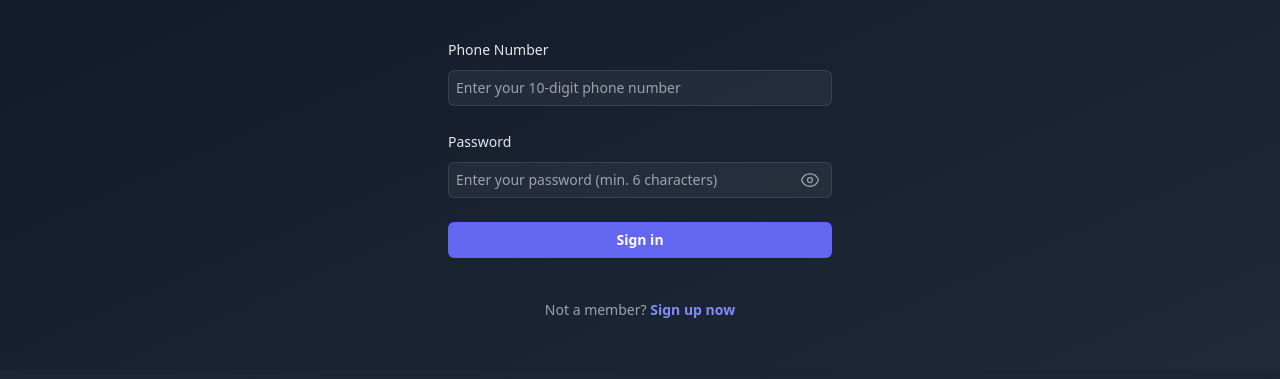
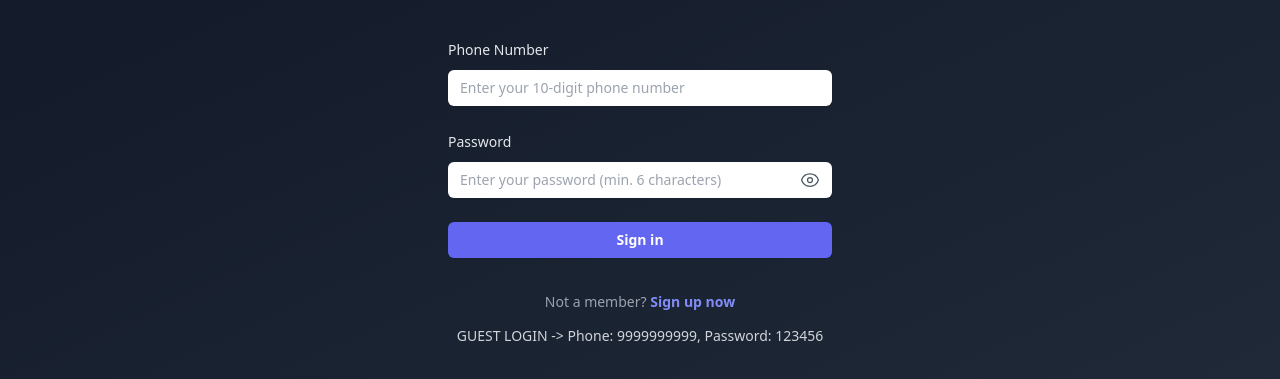
Before and after one commit to Aka5h-14/Khelo-Satta, a React (Vite) app in the folder frontend/: page / in a window 1280 px wide. Shown: the part 259-638 px from the top of the page. Built offline with nearby package versions, Linux system fonts and the light colour scheme; no server answers.

Commit message:
guest login, navbar link

```diff
--- a/frontend/src/components/Navbar.jsx
+++ b/frontend/src/components/Navbar.jsx
@@ -87,9 +87,10 @@ export default function Navbar() {
             <div className="hidden sm:ml-6 sm:block">
               <div className="flex space-x-4">
                 {navigation.map((item) => (
-                  <a
+                  <div
                     key={item.name}
-                    href={item.href}
+                    onClick={() => navigate(item.href)}
+                    role="button"
                     aria-current={item.current ? "page" : undefined}
                     className={classNames(
                       item.current
@@ -99,7 +100,7 @@ export default function Navbar() {
                     )}
                   >
                     {item.name}
-                  </a>
+                  </div>
                 ))}
               </div>
             </div>
--- a/frontend/src/components/Signin.jsx
+++ b/frontend/src/components/Signin.jsx
@@ -112,8 +112,9 @@ export default function Signin() {
                   autoComplete="tel"
                   required
                   pattern="[0-9]{10}"
+                  maxLength={10}
                   placeholder="Enter your 10-digit phone number"
-                  className="block w-full rounded-md border-0 bg-white/5 py-1.5 px-2 text-white shadow-sm ring-1 ring-inset ring-white/10 focus:ring-2 focus:ring-inset focus:ring-indigo-500 sm:text-sm sm:leading-6"
+                  className="block w-full rounded-md border-0 bg-white py-1.5 px-3 text-gray-900 shadow-sm ring-1 ring-inset ring-white/10 focus:ring-2 focus:ring-inset focus:ring-indigo-500 sm:text-sm sm:leading-6"
                 />
               </div>
             </div>
@@ -134,12 +135,12 @@ export default function Signin() {
                   required
                   minLength={6}
                   placeholder="Enter your password (min. 6 characters)"
-                  className="block w-full rounded-md border-0 bg-white/5 py-1.5 px-2 text-white shadow-sm ring-1 ring-inset ring-white/10 focus:ring-2 focus:ring-inset focus:ring-indigo-500 sm:text-sm sm:leading-6 pr-10"
+                  className="block w-full rounded-md border-0 bg-white py-1.5 px-3 text-gray-900 shadow-sm ring-1 ring-inset ring-white/10 focus:ring-2 focus:ring-inset focus:ring-indigo-500 sm:text-sm sm:leading-6 pr-10"
                 />
                 <button
                   type="button"
                   onClick={() => setShowPassword(!showPassword)}
-                  className="absolute inset-y-0 right-0 flex items-center pr-3 text-gray-400 hover:text-gray-300 focus:outline-none"
+                  className="absolute inset-y-0 right-0 flex items-center pr-3 text-gray-600 hover:text-gray-900 focus:outline-none"
                 >
                   {showPassword ? (
                     <svg xmlns="http://www.w3.org/2000/svg" fill="none" viewBox="0 0 24 24" strokeWidth={1.5} stroke="currentColor" className="w-5 h-5">
@@ -165,11 +166,14 @@ export default function Signin() {
             </div>
           </form>
 
-          <p className="mt-10 text-center text-sm text-gray-400">
+          <p className="mt-8 text-center text-sm text-gray-400">
             Not a member?{' '}
             <Link to="/signup" className="font-semibold leading-6 text-indigo-400 hover:text-indigo-300">
               Sign up now
             </Link>
+          </p>
+          <p className="mt-3 text-center text-sm text-gray-300">
+            {"GUEST LOGIN -> Phone: 9999999999, Password: 123456"}
           </p>
         </div>
       </div>
```
